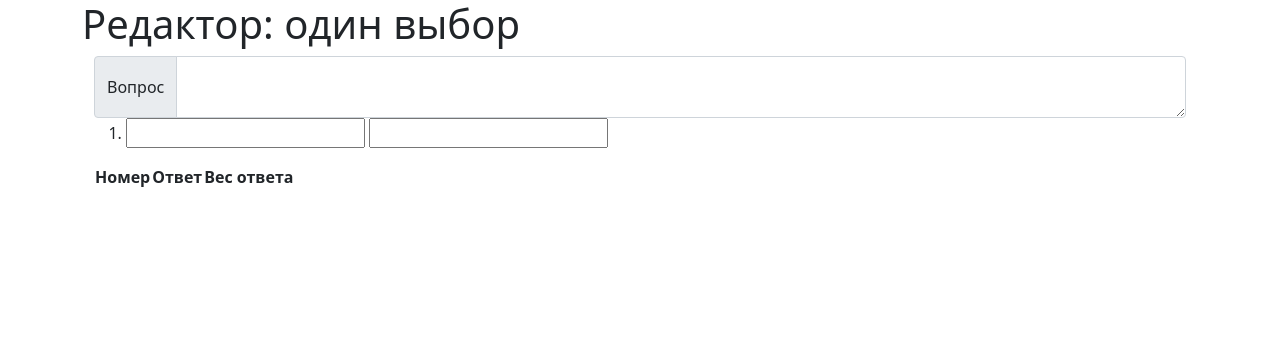
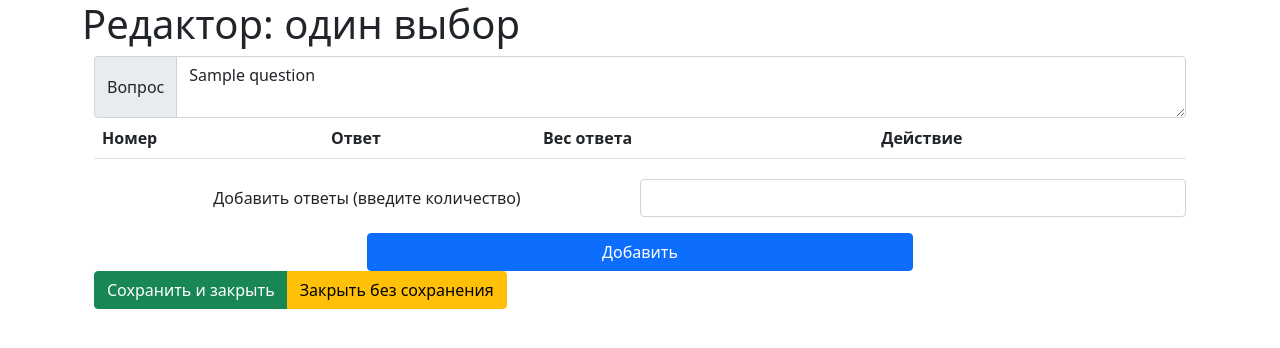
Before and after one commit to yarik2512/shpile, a Flask app: template test_creator/templates/oneChoiceEditor.html in a window 1280 px wide. Shown: the top 348 px of the page. Run offline with Flask 2, Linux system fonts and the light colour scheme; the template is opened without the code that fills it: most values are stand-ins (such as "Sample title", 1, 10 or a date in 2020); lists and menus that the app fills with data are empty; parts of the project's set-up code (start-up, migrations or seed data) failed here and were passed over.

Commit message:
Практически полная реализация одного и множественного выбора.

```diff
--- a/test_creator/templates/oneChoiceEditor.html
+++ b/test_creator/templates/oneChoiceEditor.html
@@ -17,7 +17,7 @@
         <form action="/editor_one_choice/" method="post">
             <div class="input-group">
                 <span class="input-group-text">Вопрос</span>
-                <textarea class="form-control" aria-label="question" name="question"></textarea>
+                <textarea class="form-control" aria-label="question" name="question">{{ question }}</textarea>
             </div>
             {% if amount_answers == 0 %}
                 <div class="mb-3">
@@ -28,28 +28,49 @@
                     <button class="btn btn-primary" type="submit" name="action" value="create">Создать</button>
                 </div>
             {% else %}
-                <ol>
-                    <li>
-                        <input>
-                        <input>
-                    </li>
-                </ol>
-
-                <table>
+                <table class="table">
                     <tr>
                         <th>Номер</th>
                         <th>Ответ</th>
                         <th>Вес ответа</th>
+                        <th>Действие</th>
                     </tr>
                     {% for i in range(amount_answers) %}
                         <tr>
                             <td>{{ i + 1 }}</td>
-                            <td><input></td>
-                            <td><input></td>
+                            <td>
+                                <input class="form-control" type="text" placeholder="Введите вариант ответа"
+                                       aria-label="Label answer" name="answer-{{ i }}" value="{{ answers[i][0] }}">
+                            </td>
+                            <td>
+                                <input class="form-control" type="number" min="0" max="100"
+                                       aria-label="Label weight" name="weight-{{ i }}" value="{{ answers[i][1] }}">
+                            </td>
+                            <td>
+                                <button type="submit" class="btn btn-danger" name="action" value="del-{{ i }}">Удалить
+                                </button>
+                                <button type="submit" class="btn btn-dark" name="action" value="up-{{ i }}">&#8593;
+                                </button>
+                                <button type="submit" class="btn btn-dark" name="action" value="down-{{ i }}">&#8595;
+                                </button>
+                            </td>
                         </tr>
                     {% endfor %}
                 </table>
+                <div class="mb-3">
+                    <label for="numbers">Добавить ответы (введите количество)</label>
+                    <input type="number" max="10" min="1" class="form-control" id="numbers" name="add-amount">
+                </div>
+                <div class="d-grid gap-2 col-6 mx-auto">
+                    <button class="btn btn-primary" type="submit" name="action" value="add">Добавить</button>
+                </div>
+
+
             {% endif %}
+            <div class="btn-group" role="group" aria-label="Basic mixed styles example">
+                <button type="submit" class="btn btn-success" name="action" value="save">Сохранить и закрыть</button>
+                <button type="button" class="btn btn-warning">Закрыть без сохранения</button>
+            </div>
         </form>
     </div>
 </div>
```
Also changed, not shown: test_creator/db_functions.py (added, +9 -0 lines), test_creator/one_choice_editor.py (+45 -2 lines).
